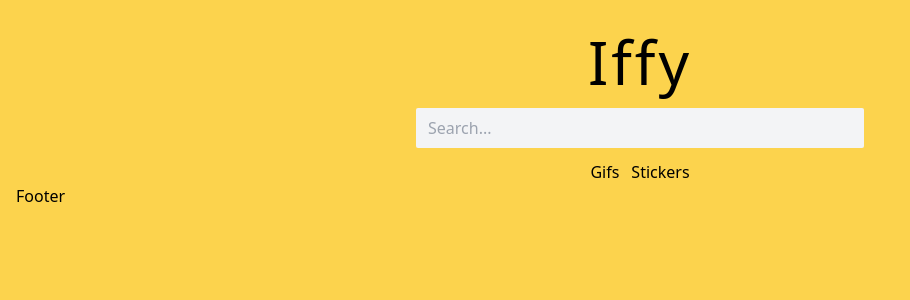
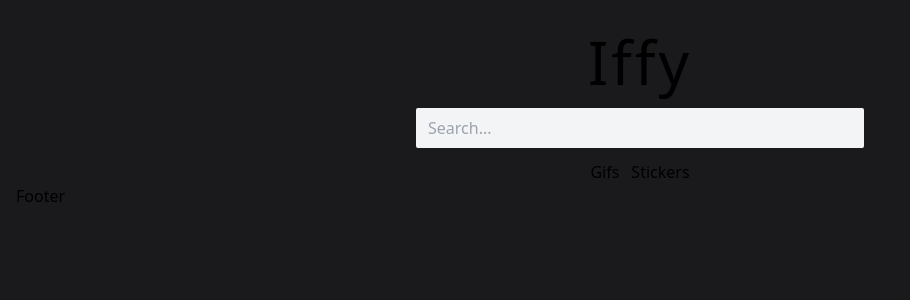
Before and after one commit to ivanatias/iffy, a React (Vite) app: page / in a window 1280 px wide. Shown: the top 300 px of the page, without its empty margins (0-910 px from the left). Built offline with nearby package versions, Linux system fonts and the light colour scheme; no server answers.

Commit message:
modify body bg color

```diff
--- a/src/index.css
+++ b/src/index.css
@@ -4,6 +4,6 @@
 
 @layer base {
   body {
-    @apply bg-amber-300;
+    @apply bg-[#1a1a1c];
   }
 }
```
